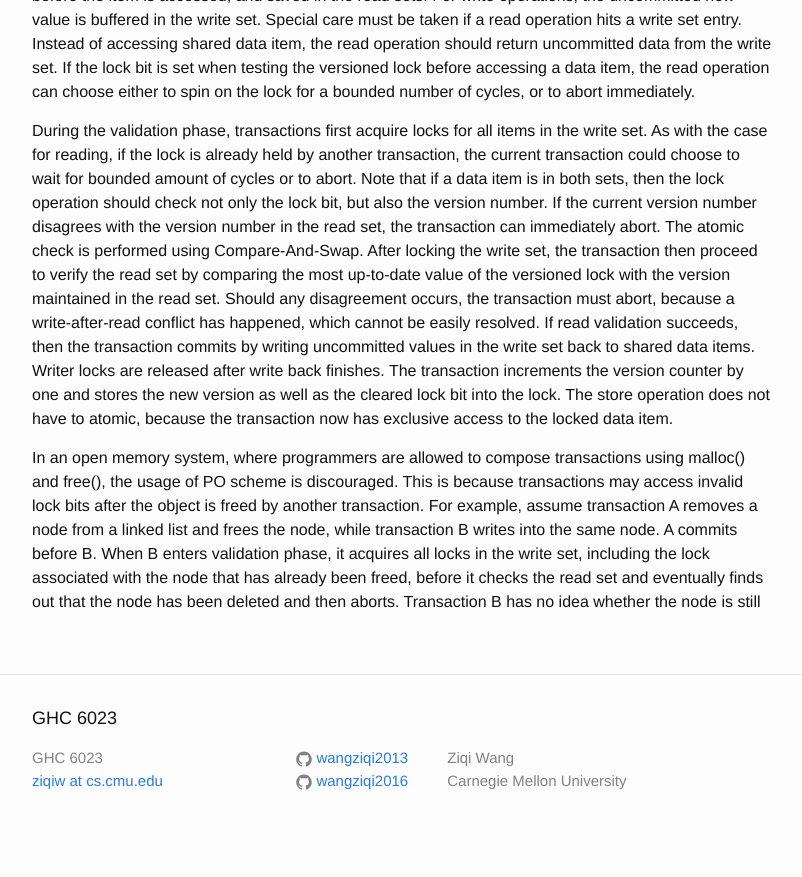
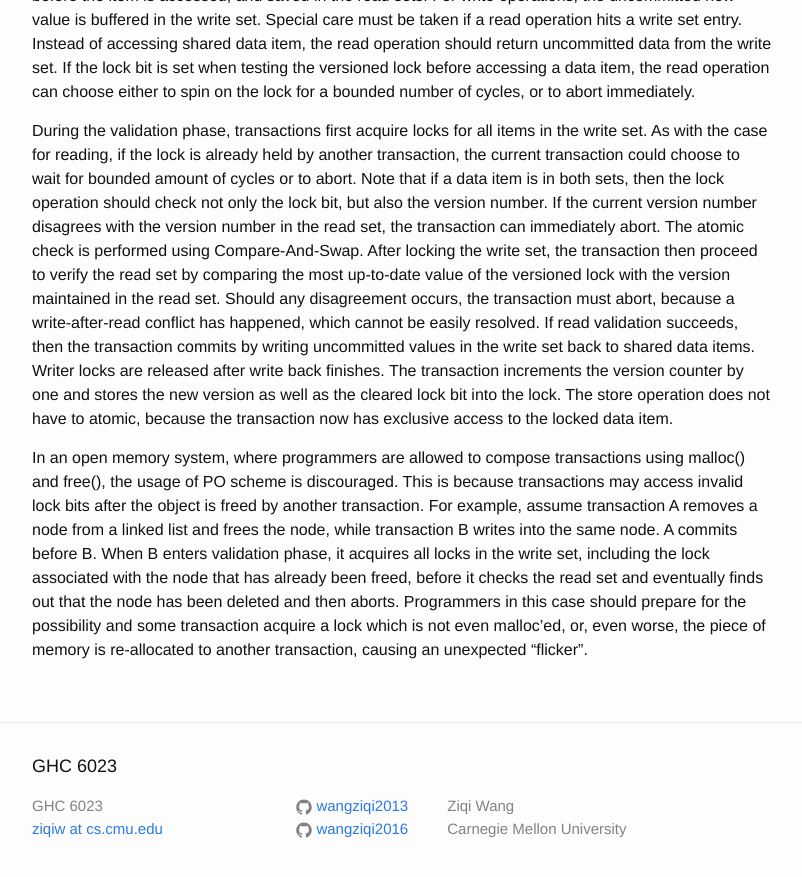
Before and after one commit to wangziqi2013/wangziqi2013.github.io, a Jekyll site: the page built from _posts/2018-08-27-what-really-makes-txn-fast.markdown, in a window 1280 px wide and 900 px high, scrolled down 1384 px. Shown: the top 877 px of the window, without its empty margins (238-1040 px from the left). Built offline with Jekyll 4.4.1, drawn with Linux system fonts in a browser that asks for light colours; before the commit the page ends 2236 px from its top, so only the background shows below that.

Commit message:
Finish anomaly

```diff
--- a/_posts/2018-08-27-what-really-makes-txn-fast.markdown
+++ b/_posts/2018-08-27-what-really-makes-txn-fast.markdown
@@ -73,5 +73,5 @@ scheme is discouraged. This is because transactions may access invalid lock bits
 For example, assume transaction A removes a node from a linked list and frees the node, while transaction B writes into the same node.
 A commits before B. When B enters validation phase, it acquires all locks in the write set, including the lock associated with
 the node that has already been freed, before it checks the read set and eventually finds out that the node has been deleted and
-then aborts.
-Transaction B has no idea whether the node is still
+then aborts. Programmers in this case should prepare for the possibility and some transaction acquire a lock which is not even
+malloc'ed, or, even worse, the piece of memory is re-allocated to another transaction, causing an unexpected "flicker".
```
